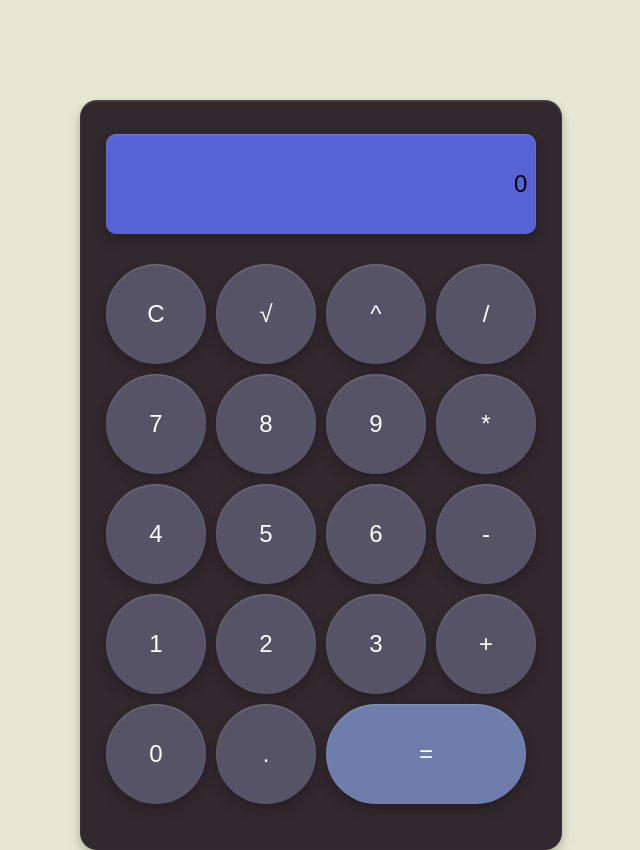
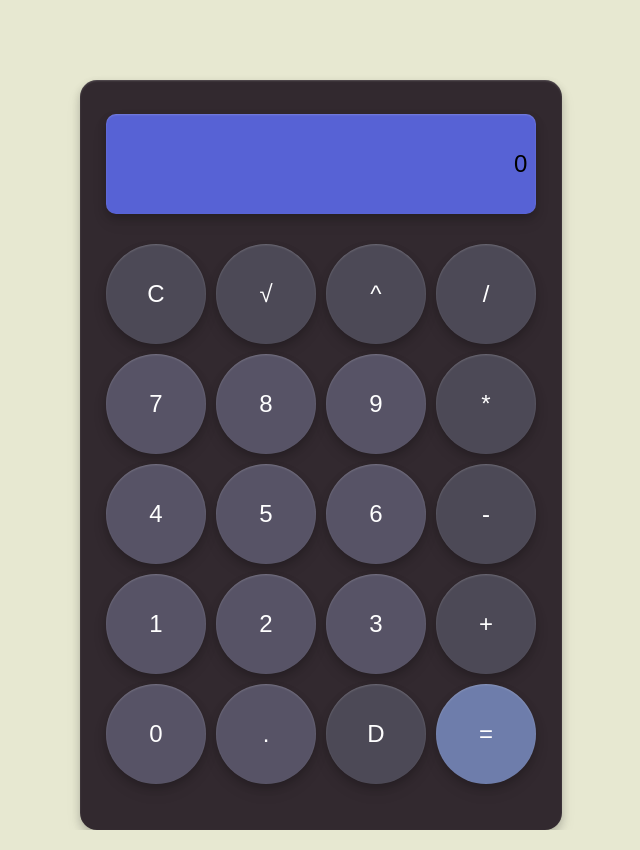
Before and after one commit to racket207-hub/esercizio_calcolatrice, a plain HTML site: page index.html in a window 1280 px wide. Shown: the whole page, without its empty margins (319-959 px from the left). Drawn offline with Linux system fonts and the light colour scheme.

Commit message:
implemented a delete button and changed up a bit the style of the calculator

```diff
--- a/index.html
+++ b/index.html
@@ -14,25 +14,26 @@
           <span id="risultato">0</span>
         </div>
         <div class="griglia-tasti" id="griglia-tasti">
-          <button class="calculator-btn" id="b_cancella">C</button>
-          <button class="calculator-btn" id="b_radice">√</button>
-          <button class="calculator-btn" id="b_elevazione">^</button>
-          <button class="calculator-btn" id="b_divide">/</button>
+          <button class="calculator-btn func_btns" id="b_cancella">C</button>
+          <button class="calculator-btn func_btns" id="b_radice">√</button>
+          <button class="calculator-btn func_btns" id="b_elevazione">^</button>
+          <button class="calculator-btn func_btns" id="b_divide">/</button>
           <button class="calculator-btn" id="b0">7</button>
           <button class="calculator-btn" id="b1">8</button>
           <button class="calculator-btn" id="b2">9</button>
-          <button class="calculator-btn" id="b_multiply">*</button>
+          <button class="calculator-btn func_btns" id="b_multiply">*</button>
           <button class="calculator-btn" id="b5">4</button>
           <button class="calculator-btn" id="b4">5</button>
           <button class="calculator-btn" id="b3">6</button>
-          <button class="calculator-btn" id="b_subtract">-</button>
+          <button class="calculator-btn func_btns" id="b_subtract">-</button>
           <button class="calculator-btn" id="b8">1</button>
           <button class="calculator-btn" id="b7">2</button>
           <button class="calculator-btn" id="b6">3</button>
-          <button class="calculator-btn" id="b_add">+</button>
+          <button class="calculator-btn func_btns" id="b_add">+</button>
           <button class="calculator-btn" id="b9">0</button>
           <button class="calculator-btn" id="b10">.</button>
-          <button class="calculator-btn uguale" id="b_uguale" style="width: 200%; border-radius: 50px;">=</button>
+          <button class="calculator-btn func_btns" id="b_cancella_ultimo">D</button>
+          <button class="calculator-btn uguale" id="b_uguale">=</button>
         </div>
       </div>
     </div>
--- a/scripts/script.js
+++ b/scripts/script.js
@@ -45,6 +45,11 @@ function onClick(i){
                 current_value = "0";
                 risultato_display.innerText = current_value;
                 break;
+            case "b_cancella_ultimo":
+                current_value = current_value.slice(0, -1)
+                current_value = current_value === "" ? "0" : current_value;
+                risultato_display.innerText = current_value
+                break;
         }
     })
 }
@@ -61,7 +66,7 @@ function calcolaRisultato(current_value) {
     }else if(current_value.includes("√")) {
         for(let i = 0; i < numero.length; i++){
                 radice_calcolata = Math.sqrt(numero[i].replace("√", ""))
-                current_value = current_value.replace(/√[0-9]+/gm, radice_calcolata)
+                current_value = current_value.replace(numero[i], radice_calcolata)
         }
     }
 
--- a/style/style.css
+++ b/style/style.css
@@ -8,6 +8,7 @@
   --grey-blue: #6E7DAB;
   --slate-indigo: #5762D5;
   --frozen-water: #E7E8D1;
+  --charcoal-functional-btn: #4c4956;
   /* #D1E3DD */
 
   --shadow:
@@ -26,7 +27,7 @@ body {
   display: flex;
   flex-direction: column;
   position: absolute;
-  top: 100px;
+  top: 80px;
   left: 0;
   right: 0;
   margin-inline: auto;
@@ -90,17 +91,32 @@ body {
   box-shadow: var(--shadow);
 }
 
+.func_btns{
+  background-color: var(--charcoal-functional-btn);
+}
+
+
 .calculator-btn:hover {
   background-color: oklch(from var(--charcoal) calc(l/2 + .3) c h);
   transform: scale(1.04);
   box-shadow: rgba(255, 255, 255, 0.2) 0px 7px 29px 0px;
 }
 
+.func_btns:hover {
+  background-color: oklch(from var(--charcoal-functional-btn) calc(l/2 + .1) c h);
+}
+
+
 .calculator-btn:active {
   background-color: oklch(from var(--charcoal) calc(l/2 + .26) c h);
   transform: scale(1.00);
   box-shadow: rgba(255, 255, 255, 0.2) 0px 5px 19px 0px;
 }
+
+.func_btns:active{
+  background-color: oklch(from var(--charcoal-functional-btn) calc(l/2 + .08) c h);
+}
+
 
  .uguale {
   background-color: var(--grey-blue);
```
